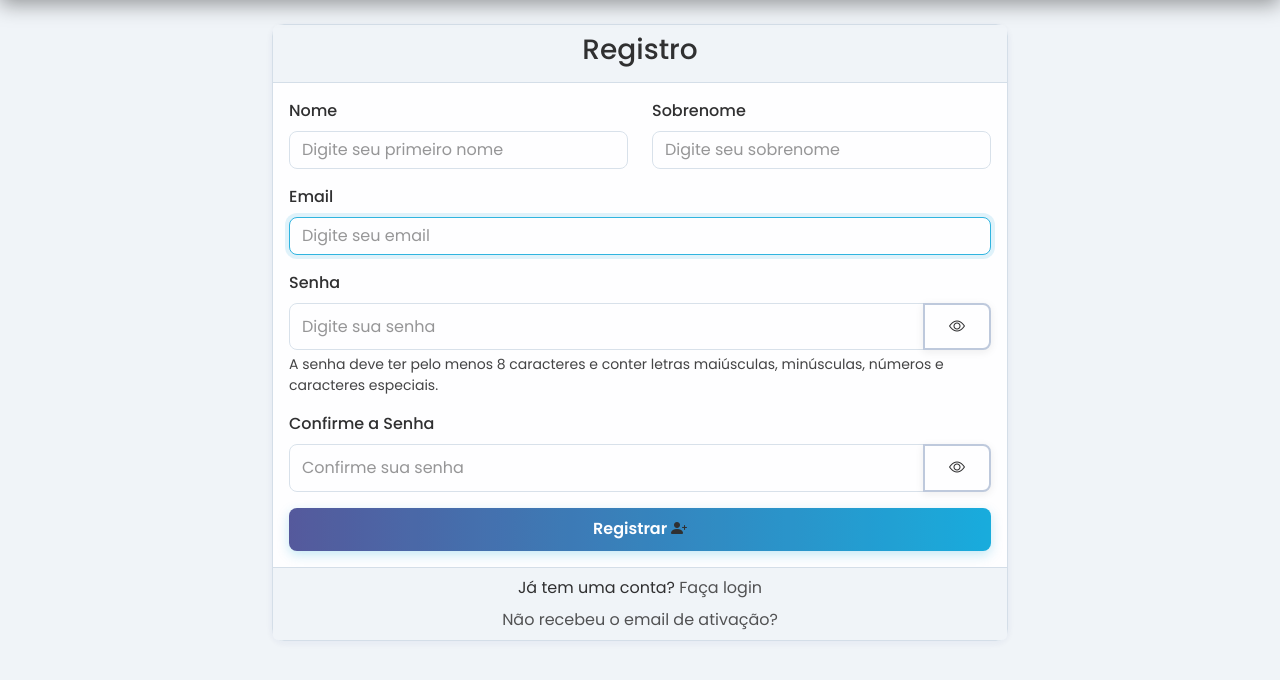
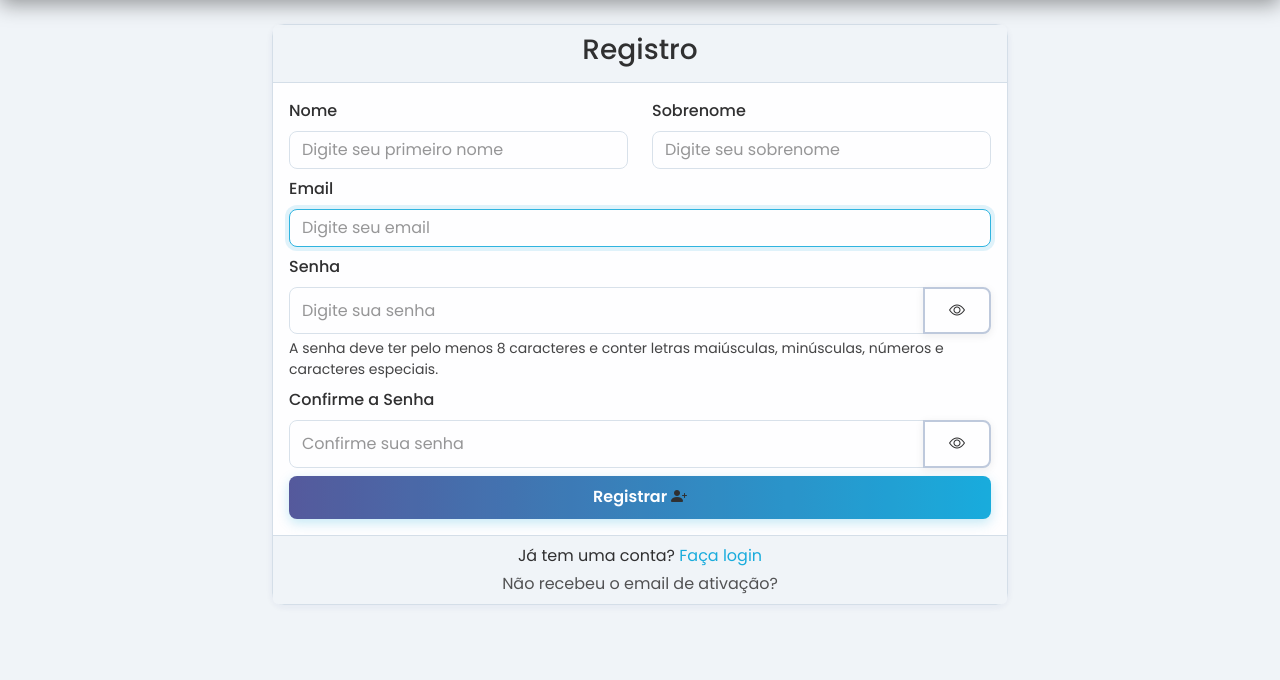
Before and after one commit to devluizg/simuladoapp_v2, a Django app: page /accounts/register/ in a window 1280 px wide. Shown: the part 78-758 px from the top of the page. Run offline with Django 5.2, Linux system fonts and the light colour scheme; parts of the project's set-up code (start-up, migrations or seed data) failed here and were passed over; some libraries are stand-ins or nearby versions; some web fonts are replaced.

Commit message:
Atualizacao_Registro

```diff
--- a/accounts/templates/accounts/register.html
+++ b/accounts/templates/accounts/register.html
@@ -4,6 +4,14 @@
 {% block title %}Registro - SimuladoApp{% endblock %}
 
 {% block content %}
+<style>
+    .login-link {
+        color: var(--color-primary) !important;
+    }
+    .resend-link:hover {
+        color: var(--color-primary) !important;
+    }
+</style>
 <div class="row justify-content-center">
     <div class="col-md-8">
         <!-- Mensagens -->
@@ -32,22 +40,26 @@
                     {% endif %}
 
                     <div class="row">
-                        <div class="col-md-6 mb-3">
-                            <label for="{{ form.first_name.id_for_label }}" class="form-label">Nome</label>
-                            {{ form.first_name }}
+                        <div class="col-md-6 mb-2">
+                            <div class="d-flex flex-column">
+                                <label for="{{ form.first_name.id_for_label }}" class="form-label">Nome</label>
+                                {{ form.first_name }}
+                            </div>
                         </div>
-                        <div class="col-md-6 mb-3">
-                            <label for="{{ form.last_name.id_for_label }}" class="form-label">Sobrenome</label>
-                            {{ form.last_name }}
+                        <div class="col-md-6 mb-2">
+                            <div class="d-flex flex-column">
+                                <label for="{{ form.last_name.id_for_label }}" class="form-label">Sobrenome</label>
+                                {{ form.last_name }}
+                            </div>
                         </div>
                     </div>
 
-                    <div class="mb-3">
+                    <div class="mb-2">
                         <label for="{{ form.email.id_for_label }}" class="form-label">Email</label>
                         {{ form.email }}
                     </div>
 
-                    <div class="mb-3">
+                    <div class="mb-2">
                         <label for="{{ form.password1.id_for_label }}" class="form-label">Senha</label>
                         <div class="input-group">
                             {{ form.password1 }}
@@ -60,7 +72,7 @@
                         </div>
                     </div>
 
-                    <div class="mb-3">
+                    <div class="mb-2">
                         <label for="{{ form.password2.id_for_label }}" class="form-label">Confirme a Senha</label>
                         <div class="input-group">
                             {{ form.password2 }}
@@ -80,12 +92,12 @@
             <div class="card-footer text-center">
                 <p class="mb-0">
                     Já tem uma conta?
-                    <a href="{% url 'accounts:login' %}" class="text-light">
+                    <a href="{% url 'accounts:login' %}" class="login-link">
                         Faça login
                     </a>
                 </p>
-                <p class="mt-2 mb-0">
-                    <a href="#" class="text-light" data-bs-toggle="modal" data-bs-target="#resendModal">
+                <p class="mt-1 mb-0">
+                    <a href="#" class="text-light resend-link" data-bs-toggle="modal" data-bs-target="#resendModal">
                         Não recebeu o email de ativação?
                     </a>
                 </p>
```
